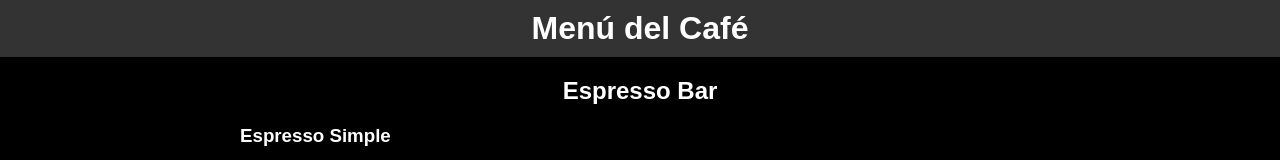
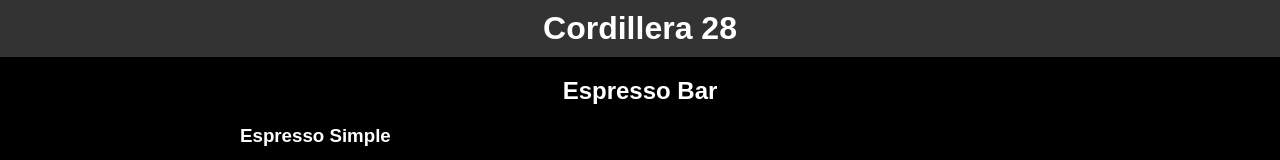
Before and after one commit to Kisa234/Kisa234.github.io, a plain HTML site: page index.html in a window 1280 px wide. Shown: the top 160 px of the page. Drawn offline with Linux system fonts and the light colour scheme.

Commit message:
Add files via upload

```diff
--- a/index.html
+++ b/index.html
@@ -72,7 +72,7 @@
 </head>
 <body>
   <header>
-    <h1>Menú del Café</h1>
+    <h1>Cordillera 28</h1>
   </header>
 
   <div class="container">
```
